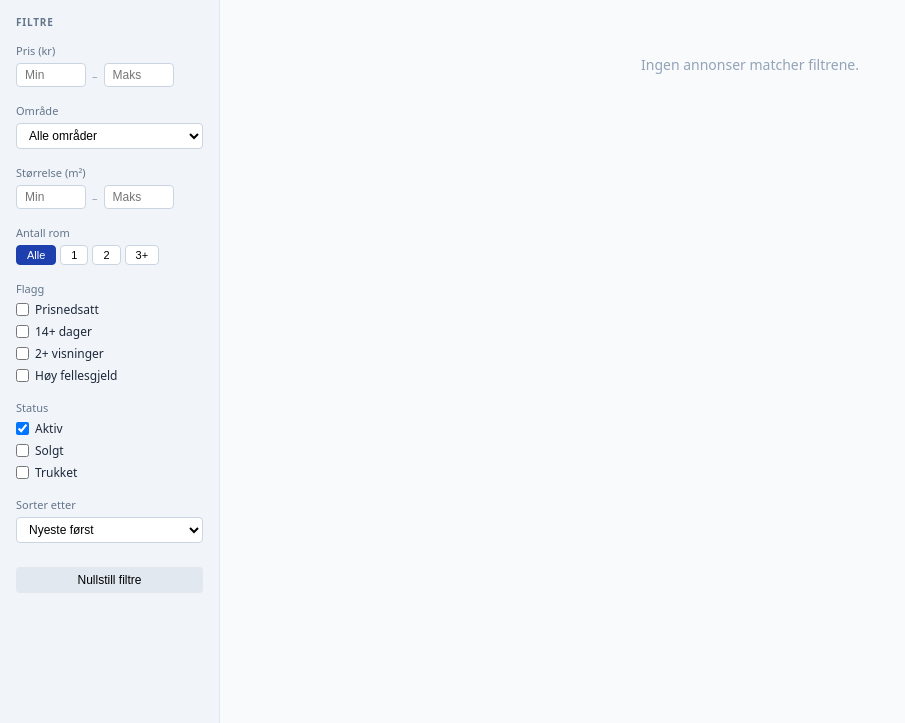
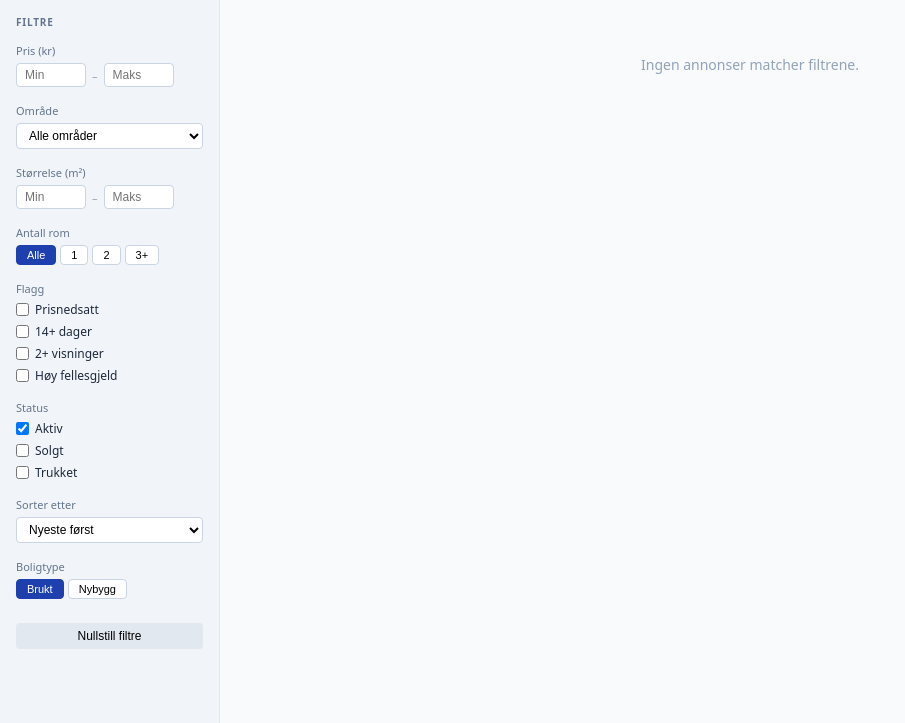
Before and after one commit to BrageTara/Boligjakten, a Flask app: page / in a window 1280 px wide. Shown: the part 81-804 px from the top of the page, without its empty margins (0-905 px from the left). Run offline with Flask 3, Linux system fonts and the light colour scheme; data that the repository does not hold is empty; some libraries are stand-ins or nearby versions.

Commit message:
feat: add Brukt/Nybygg toggle filter to sidebar

```diff
--- a/templates/index.html
+++ b/templates/index.html
@@ -89,6 +89,17 @@
         </select>
       </div>
 
+      <div class="filter-group">
+        <div class="filter-label">Boligtype</div>
+        <div class="btn-group">
+          <button type="button" class="active" id="btn-brukt"
+                  onclick="toggleBoligtype(this, '0')">Brukt</button>
+          <button type="button" id="btn-nybygg"
+                  onclick="toggleBoligtype(this, '1')">Nybygg</button>
+        </div>
+        <input type="hidden" name="er_nybygg" value="0" id="er-nybygg-0">
+      </div>
+
     </form>
     <button class="btn-reset" onclick="resetFilters()">Nullstill filtre</button>
   </aside>
@@ -116,6 +127,35 @@ function resetFilters() {
     b.classList.toggle('active', i === 0);
   });
   document.getElementById('rom-value').value = 'alle';
+  // Reset boligtype — Brukt active, Nybygg inactive
+  document.getElementById('btn-brukt').classList.add('active');
+  document.getElementById('btn-nybygg').classList.remove('active');
+  const nyInput = document.getElementById('er-nybygg-1');
+  if (nyInput) nyInput.remove();
+  if (!document.getElementById('er-nybygg-0')) {
+    const input = document.createElement('input');
+    input.type = 'hidden'; input.name = 'er_nybygg'; input.value = '0';
+    input.id = 'er-nybygg-0';
+    document.getElementById('filter-form').appendChild(input);
+  }
+  htmx.trigger('#filter-form', 'change');
+}
+
+function toggleBoligtype(btn, val) {
+  btn.classList.toggle('active');
+  const existingInput = document.getElementById('er-nybygg-' + val);
+  if (btn.classList.contains('active')) {
+    if (!existingInput) {
+      const input = document.createElement('input');
+      input.type = 'hidden';
+      input.name = 'er_nybygg';
+      input.value = val;
+      input.id = 'er-nybygg-' + val;
+      document.getElementById('filter-form').appendChild(input);
+    }
+  } else {
+    if (existingInput) existingInput.remove();
+  }
   htmx.trigger('#filter-form', 'change');
 }
 </script>
```
